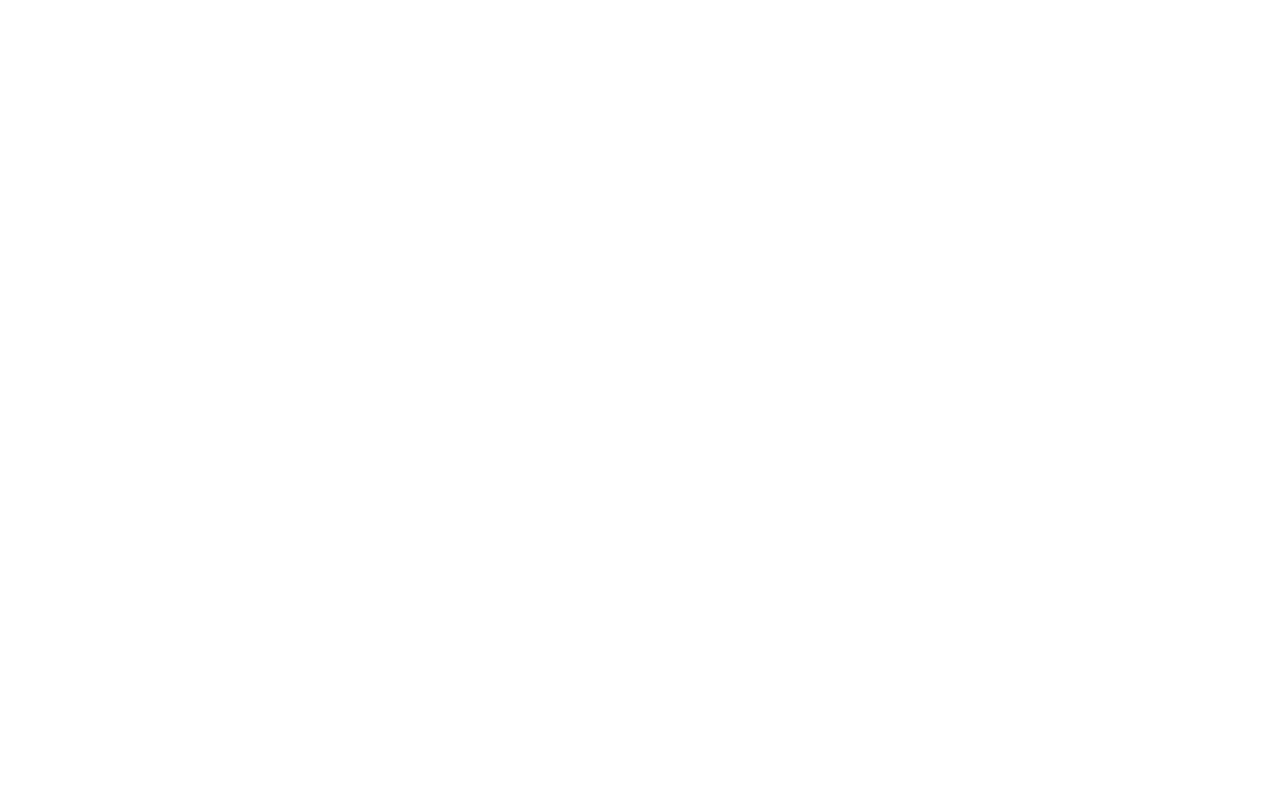
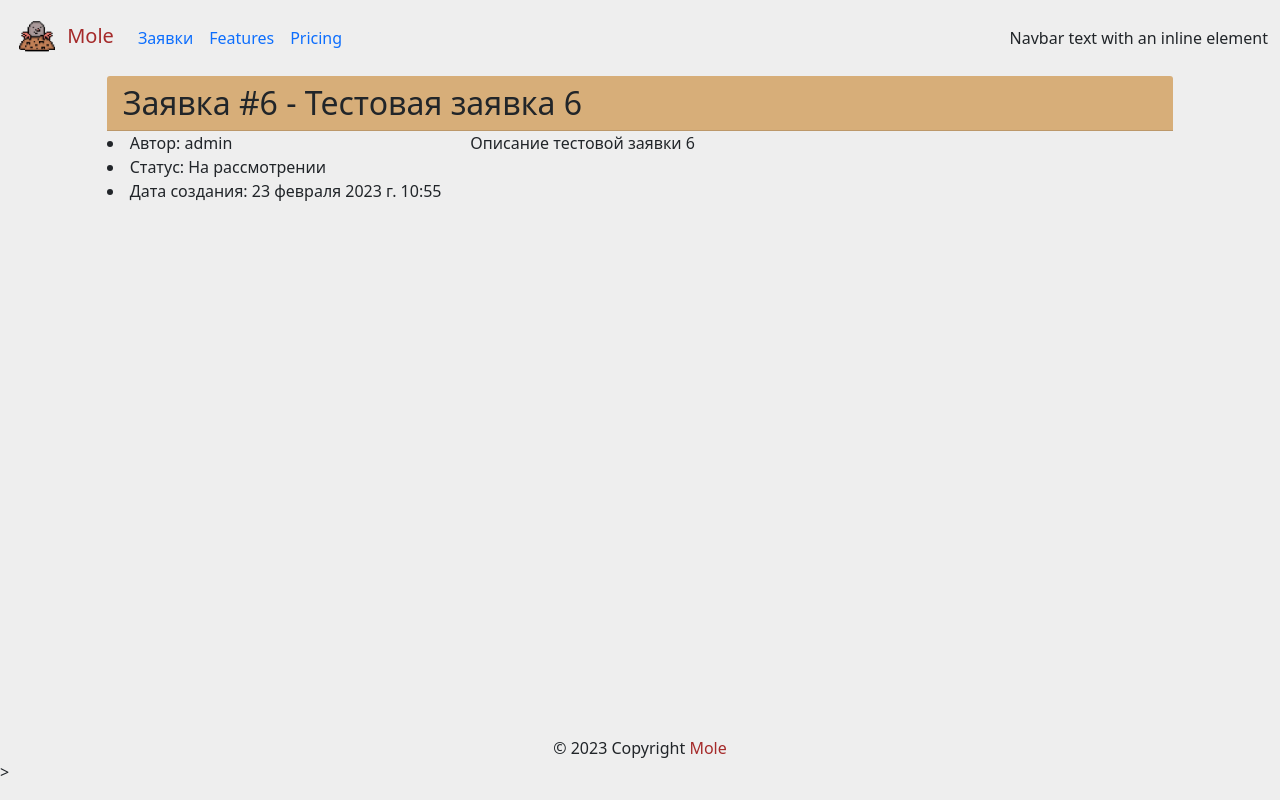
Before and after one commit to MikhailBogachev/PET_Django, a Django app: page /app_detail/6 in a window 1280 px wide. Before the commit the page is empty. Run offline with Django 4.2, Linux system fonts and the light colour scheme; data comes from the database, SQL or seed files in the repository; both versions use the stored data as it was after the commit; some libraries are stand-ins or nearby versions.

Commit message:
modify templates

```diff
--- /dev/null
+++ b/mole/static/css/style.css
@@ -0,0 +1,9 @@
+body{
+    background-color: #eeeeee;
+}
+.card-header {
+    background-color: rgb(215 174 121);
+}
+/* .col-md-10 {
+    border: 3px solid #000;
+} */
--- a/mole/templates/base.html
+++ b/mole/templates/base.html
@@ -5,9 +5,10 @@
     <meta charset="utf-8">
     <meta name="viewport" content="width=device-width, initial-scale=1">
     <link rel="stylesheet" href="{% static 'css/bootstrap.min.css' %}">
+    <link rel="stylesheet" href="{% static 'css/style.css' %}">
     <title>{% block title %}Служба работы с заявками{% endblock %}</title>
   </head>
-  <body>
+  <body class="d-flex flex-column min-vh-100">
     {% include 'includes/header.html' %}
     <main>
         {% block content%}content{% endblock %}
--- a/mole/templates/incidents/app_detail.html
+++ b/mole/templates/incidents/app_detail.html
@@ -0,0 +1,30 @@
+{% extends 'base.html' %}
+{% block title %}
+  Заявкa #{{ app.pk }} - {{ app.title }}
+{% endblock %}
+{% block content %}
+<div class="col-md-10 offset-md-1">
+    <h2 class="card-header">Заявкa #{{ app.pk }} - {{ app.title }}</h2>
+<div class="row">
+    <aside class="col-12 col-md-4">
+        <ul class="list-group list-group-flush"></ul>
+            <li class="card-text">Автор: {{ app.author }}</li>
+            <li class="cast_text">Статус: {{ app.status }}</li>
+            <li class="cast_text">Дата создания: {{ app.pub_date }}</li>
+        </ul>
+    </aside>
+    <article class="col-12 col-md-8">
+        {{ app.text }}
+    </article>
+</div></div>
+</div>
+
+
+
+
+
+
+
+
+
+{% endblock %}
--- a/mole/templates/incidents/category_list.html
+++ b/mole/templates/incidents/category_list.html
@@ -18,7 +18,7 @@
   {% for app in apps %}
     <div class="row">
       <div class="col-md-10 offset-md-1">
-          <h5 class="card-header">Заявка #{{ app.pk }}</h5>
+          <h5 class="card-header">Заявка #{{ app.pk }} - {{ app.title }}</h5>
           <div class="card-body">
             <h5 class="card-title">{{ app.title }}</h5>
             <p class="card-text">Автор: {{ app.author }}</p>
--- a/mole/templates/includes/footer.html
+++ b/mole/templates/includes/footer.html
@@ -1,3 +1,3 @@
-<footer class="border-top text-center py-3">
-    <p>© 2023 Copyright <span style="color:red">Mole</span></p>
+<footer class="mt-auto">
+    <p><center>© 2023 Copyright <span style="color:brown">Mole</span></center>></p>
 </footer>
--- a/mole/templates/includes/header.html
+++ b/mole/templates/includes/header.html
@@ -4,7 +4,7 @@
         <div class="container-fluid">
         <a class="navbar-brand" href="{% url 'incidents:index' %}">
             <img src="{% static 'img/mole.png' %}" width="50" height="50" class="d-inline-block align-center" alt="" href="{% url 'incidents:index' %}">
-            Mole
+            <span style="color:brown">Mole</span>
         </a>
         <button class="navbar-toggler" type="button" data-bs-toggle="collapse" data-bs-target="#navbarText" aria-controls="navbarText" aria-expanded="false" aria-label="Toggle navigation">
             <span class="navbar-toggler-icon"></span>
```
Also changed, not shown: mole/db.sqlite3.
